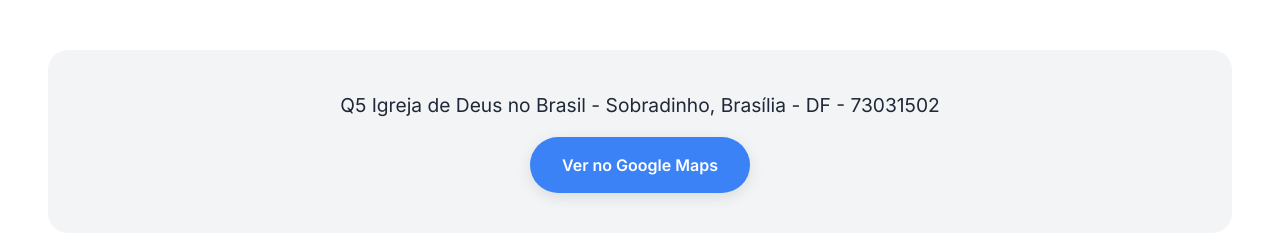
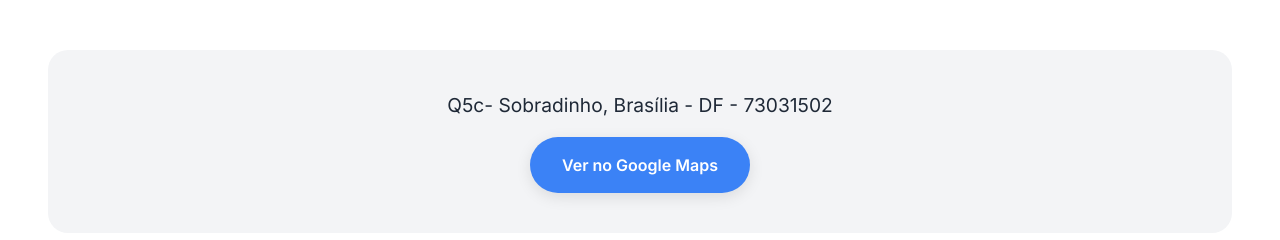
Before and after one commit to santosalbt/santuario-digital, a plain HTML site: page localizacao.html in a window 1280 px wide. Shown: the part 230-470 px from the top of the page. Drawn offline with nearby package versions, Linux system fonts and the light colour scheme.

Commit message:
Update localizacao.html

```diff
--- a/localizacao.html
+++ b/localizacao.html
@@ -96,7 +96,7 @@
         <h1 class="section-title">Nossa Localização</h1>
         <div class="content-box">
             <div class="location-info">
-                <p>Q5 Igreja de Deus no Brasil - Sobradinho, Brasília - DF - 73031502</p>
+                <p>Q5c- Sobradinho, Brasília - DF - 73031502</p>
                 <a href="https://maps.app.goo.gl/HqWs9jH9iKDcwgas9" target="_blank" class="button">Ver no Google Maps</a>
             </div>
         </div>
```
